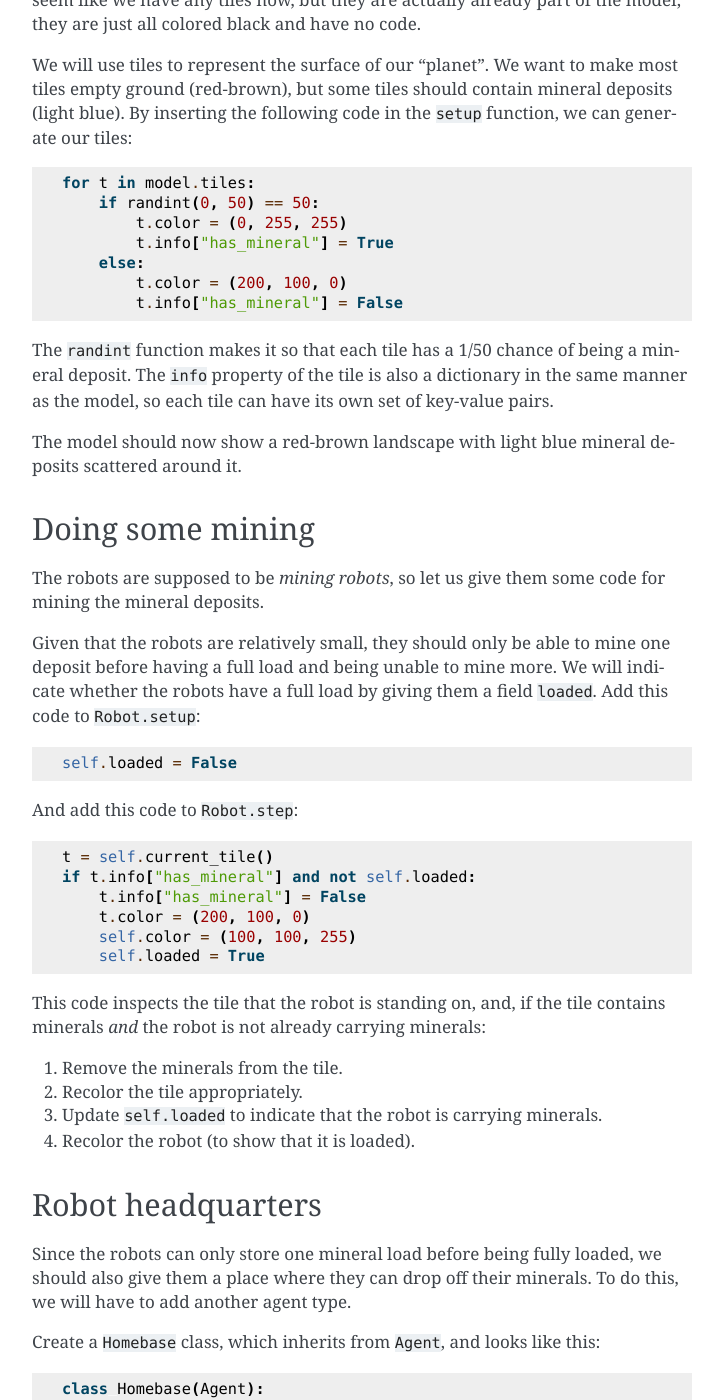
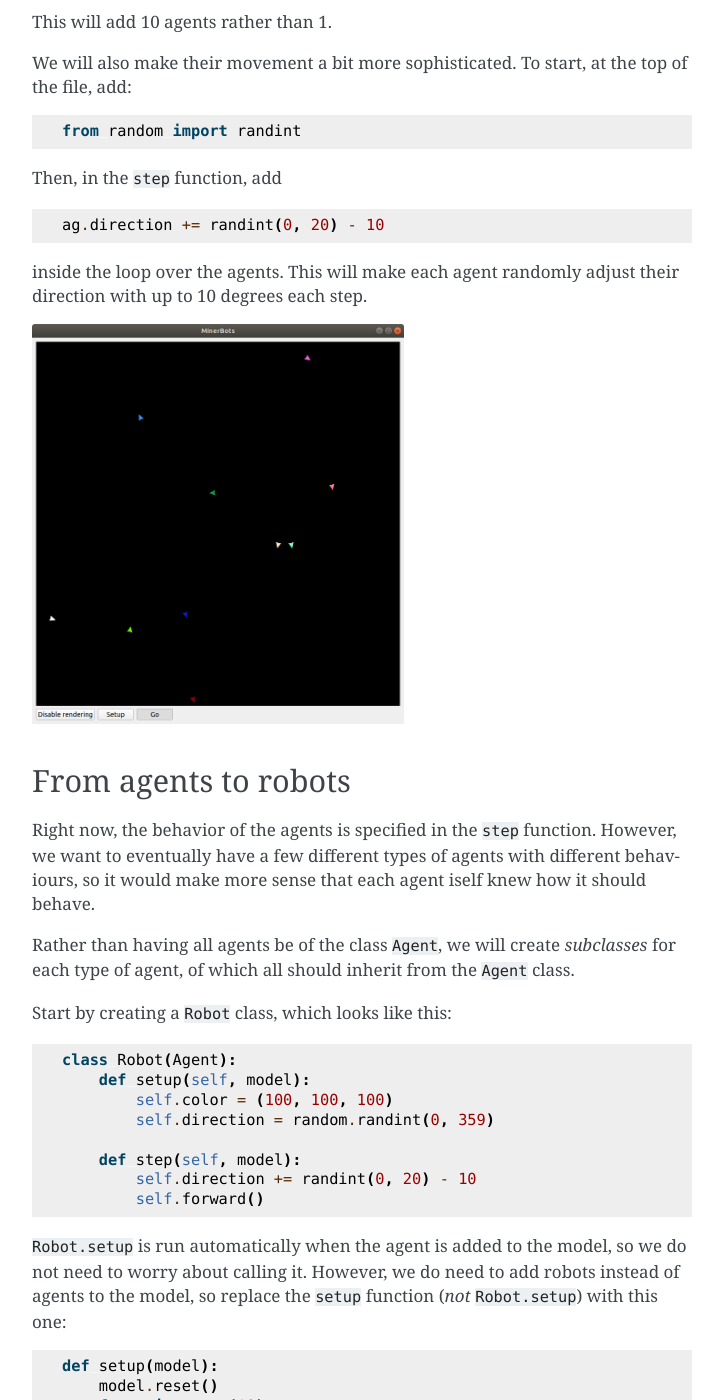
Before and after one commit to DatalogiForAlle/AgentsPy, a Sphinx documentation site: the page built from docs/source/tutorial.rst, in a window 1280 px wide and 1400 px high, scrolled down 4104 px. Shown: the whole window, without its empty margins (388-1111 px from the left). Built offline with Sphinx 7.4.7, drawn with Linux system fonts in a browser that asks for light colours; some of the changed text lies outside the part shown.

Commit message:
Updated the tutorial, added some images

```diff
--- a/docs/source/tutorial.rst
+++ b/docs/source/tutorial.rst
@@ -29,17 +29,23 @@ This line should generally be the last one in your file.
 
 Running the python file, you should see a window with a black square and the name "MinerBots".
 
+.. image:: tutorial_images/01-basics.png
+   :height: 400
+
 
 The first agent
 ---------------
 Since we will be doing agent-based modelling, it is only natural that we add some *agents* to our model. For starters, we will add just one agent when we setup the simulation. Add this code somewhere between creating the model and running the model:
 ::
 
-   miner_model.add_agent( Agent() )
+   miner_model.add_agent(Agent())
 
 This creates an agent and adds it to the model.
 
 Starting the simulation, you should see an agent appear in the simulation area.
+
+.. image:: tutorial_images/02-the-first-agent.png
+   :height: 400
 
 
 Setup
@@ -49,9 +55,9 @@ While we add functionality to our model, we will also add a bit of UI that makes
 
    def setup(model):
        model.reset()
-       model.add_agent( Agent() )
+       model.add_agent(Agent())
 
-``model.reset()`` simply resets the model by removing all existing agents, and resetting all tiles.Since we would also like to generate our agents during setup, we have added a call to ``add_agent()`` to generate an agent, which means that you should now remove the line ``miner_model.add_agent( Agent() )`` outside the ``setup`` function.
+``model.reset()`` simply resets the model by removing all existing agents, and resetting all tiles. Since we would also like to generate our agents during setup, we have added a call to ``add_agent()`` to generate an agent, which means that you should now remove the line ``miner_model.add_agent(Agent())`` outside the ``setup`` function.
 
 Add the following line after creating the model, but before running it:
 ::
@@ -59,6 +65,9 @@ Add the following line after creating the model, but before running it:
    miner_model.add_button("Setup", setup)
 
 Running the program, the model should now show a button labelled *"Setup"*.
+
+.. image:: tutorial_images/03-setup.png
+   :height: 400
 
 
 Step
@@ -81,6 +90,9 @@ We can join it to a toggleable button in the same manner as **Setup** by adding:
 
 Running the program and pressing the button, you should now see the agent move around.
 
+.. image:: tutorial_images/04-step.png
+   :height: 400
+
 
 More and better agents
 ----------------------
@@ -92,7 +104,7 @@ Replace the ``setup`` function with this:
    def setup(model):
        model.reset()
        for x in range(10):
-           model.add_agent( Agent() )
+           model.add_agent(Agent())
 
 This will add 10 agents rather than 1.
 
@@ -106,12 +118,15 @@ Then, in the ``step`` function, add
 
    ag.direction += randint(0, 20) - 10
 
-inside the loop over the agents. This will make their agents randomly adjust their direction with up to 10 degrees each step.
+inside the loop over the agents. This will make each agent randomly adjust their direction with up to 10 degrees each step.
+
+.. image:: tutorial_images/05-more-and-better-agents.png
+   :height: 400
 
 
 From agents to robots
 ---------------------
-Right now, the behavior of the agents is specified in the ``step`` function. However, we want to eventually have a few different types of agents with different behaviours, so it would make more sense that each agent iself knew how it behaved.
+Right now, the behavior of the agents is specified in the ``step`` function. However, we want to eventually have a few different types of agents with different behaviours, so it would make more sense that each agent iself knew how it should behave.
 
 Rather than having all agents be of the class ``Agent``, we will create *subclasses* for each type of agent, of which all should inherit from the ``Agent`` class.
 
@@ -127,7 +142,15 @@ Start by creating a ``Robot`` class, which looks like this:
            self.direction += randint(0, 20) - 10
            self.forward()
 
-``Robot.setup`` is run automatically when the agent is added to the model, so we do not need to worry about calling it.  ``Robot.step`` is very similar to ``step``, so we can now replace ``step`` (*not* ``Robot.step``) with:
+``Robot.setup`` is run automatically when the agent is added to the model, so we do not need to worry about calling it. However, we do need to add robots instead of agents to the model, so replace the ``setup`` function (*not* ``Robot.setup``) with this one:
+::
+
+   def setup(model):
+       model.reset()
+       for x in range(10):
+           model.add_agent(Robot())
+
+``Robot.step`` is very similar to ``step``, so we can now replace ``step`` (*not* ``Robot.step``) with:
 ::
 
    step(model):
@@ -135,6 +158,9 @@ Start by creating a ``Robot`` class, which looks like this:
            ag.step(model)
 
 Running the model should not show any changes, but now we can make multiple types of agents, each with their own ``setup`` and ``step`` methods, without changing the "main" ``setup`` and ``step`` functions.
+
+.. image:: tutorial_images/06-from-agents-to-robots.png
+   :height: 400
 
 
 Adjusting parameters
@@ -156,6 +182,9 @@ Now, just below the code where you add the buttons to the model, add this line:
 
 This will add an adjustible slider to the model. Starting up the model, you should be able to adjust the speed of the robots by moving the slider back and forth.
 
+.. image:: tutorial_images/07-adjusting-parameters.png
+   :height: 400
+
 
 Tiles
 -----
@@ -176,10 +205,13 @@ The ``randint`` function makes it so that each tile has a 1/50 chance of being a
 
 The model should now show a red-brown landscape with light blue mineral deposits scattered around it.
 
+.. image:: tutorial_images/08-tiles.png
+   :height: 400
+
 
 Doing some mining
 -----------------
-The robots are supposed to be *mining robots*, so let us give them some code for mining the mineral deposits.
+The robots are supposed to be *mining* robots, so let us give them some code for mining the mineral deposits.
 
 Given that the robots are relatively small, they should only be able to mine one deposit before having a full load and being unable to mine more. We will indicate whether the robots have a full load by giving them a field ``loaded``. Add this code to ``Robot.setup``:
 ::
@@ -203,6 +235,9 @@ This code inspects the tile that the robot is standing on, and, if the tile cont
 3. Update ``self.loaded`` to indicate that the robot is carrying minerals.
 4. Recolor the robot (to show that it is loaded).
 
+.. image:: tutorial_images/09-doing-some-mining.png
+   :height: 400
+
 
 Robot headquarters
 ------------------
@@ -215,11 +250,12 @@ Create a ``Homebase`` class, which inherits from ``Agent``, and looks like this:
        def setup(self, model):
            self.size = 20
 	   self.color = (200, 200, 200)
+	   self.shape = AgentShape.HOUSE
 	   self.x = model.width/2
 	   self.y = model.height/2
 
        def step(self, model):
-           for a in self.agents_nearby(self.size+5):
+           for a in self.agents_nearby(self.size/2+5):
                if type(a) == Robot and a.loaded:
                    a.loaded = False
 		   a.color = (100, 100, 100)
@@ -233,7 +269,7 @@ Since the base is supposed to be the robot headquarters, we should make the robo
    self.x = model.width/2
    self.y = model.height/2
 
-To improve efficiency, we will have the robots return "home" whenever they pick up minerals. In ``Minerbot.step``, replace
+To improve efficiency, we will have the robots return "home" whenever they pick up minerals. In ``Robot.step``, replace
 ::
 
    self.direction += randint(0, 20)-10
@@ -251,7 +287,10 @@ Finally, add a single ``Homebase`` to the model by inserting:
 
    model.add_agent(Homebase())
 
-into the ``step`` function where the robots are also created.
+into the ``setup`` function where the robots are also created.
+
+.. image:: tutorial_images/10-robot-headquarters.png
+   :height: 400
 
 
 Graphs
@@ -287,7 +326,10 @@ This indicates that whenever the model "steps", the graph should be updated.
 Finally, add the actual graph by using:
 ::
 
-   miner_model.graph("minerals_collected",(0,255,255))
+   miner_model.line_chart("minerals_collected",(0,255,255))
+
+.. image:: tutorial_images/11-graphs.png
+   :height: 400
 
 
 More agent interaction
@@ -306,7 +348,7 @@ Start by adding a new ``Alien`` class, which inherits from ``Agent`` and has the
        def destroy_robots(self):
            for t in self.neighbor_tiles():
                for other in t.get_agents():
-	           if type(other) == Robots:
+	           if type(other) == Robot:
 	               other.destroy()
 
        def step(self, model):
@@ -342,9 +384,10 @@ Now, create a function ``build_bot``:
 ::
 
    def build_bot(model):
-       if model["Homebase"].size > 30:
-           model["Homebase"].size -= 10:
-	   model.add_agent(Minerbot())
+       if model["Homebase"].size > 22:
+           model["Homebase"].size -= 2
+           model["minerals_collected"] -= 2
+           model.add_agent(Robot())
 
 and then add a button which runs the function:
 ::
@@ -352,3 +395,21 @@ and then add a button which runs the function:
    miner_model.add_button("Build new bot", build_bot)
 
 If the base is large enough, we can press the button to shrink it a bit and "spend" the materials on building a new robot.
+
+.. image:: tutorial_images/12-more-agent-interaction.png
+   :height: 400
+
+
+Further work
+------------
+If you want to work more on the MinerBots-model, here are some changes you could try to implement:
+
+* If an alien notices a robot close to it, it moves towards the robot.
+
+* If a robot notices a mineral deposit close to it, and it does not already have a deposit loaded up, it moves towards the mineral deposit.
+
+* If an alien destroys enough robots, it splits into two aliens.
+
+* Robots that are destroyed while carrying mineral deposits drop their deposit unto their current tile.
+
+* The model stops when all minerals are collected (use ``Model.pause()``).
```
Also changed, not shown: other parts of docs/source/tutorial.rst (+2 -2 lines), docs/source/tutorial_images/01-basics.png (added), docs/source/tutorial_images/02-the-first-agent.png (added), docs/source/tutorial_images/03-setup.png (added), docs/source/tutorial_images/04-step.png (added), docs/source/tutorial_images/05-more-and-better-agents.png (added), docs/source/tutorial_images/06-from-agents-to-robots.png (added), docs/source/tutorial_images/07-adjusting-parameters.png (added), docs/source/tutorial_images/08-tiles.png (added), docs/source/tutorial_images/09-doing-some-mining.png (added), docs/source/tutorial_images/10-robot-headquarters.png (added), docs/source/tutorial_images/11-graphs.png (added), docs/source/tutorial_images/12-more-agent-interaction.png (added).
